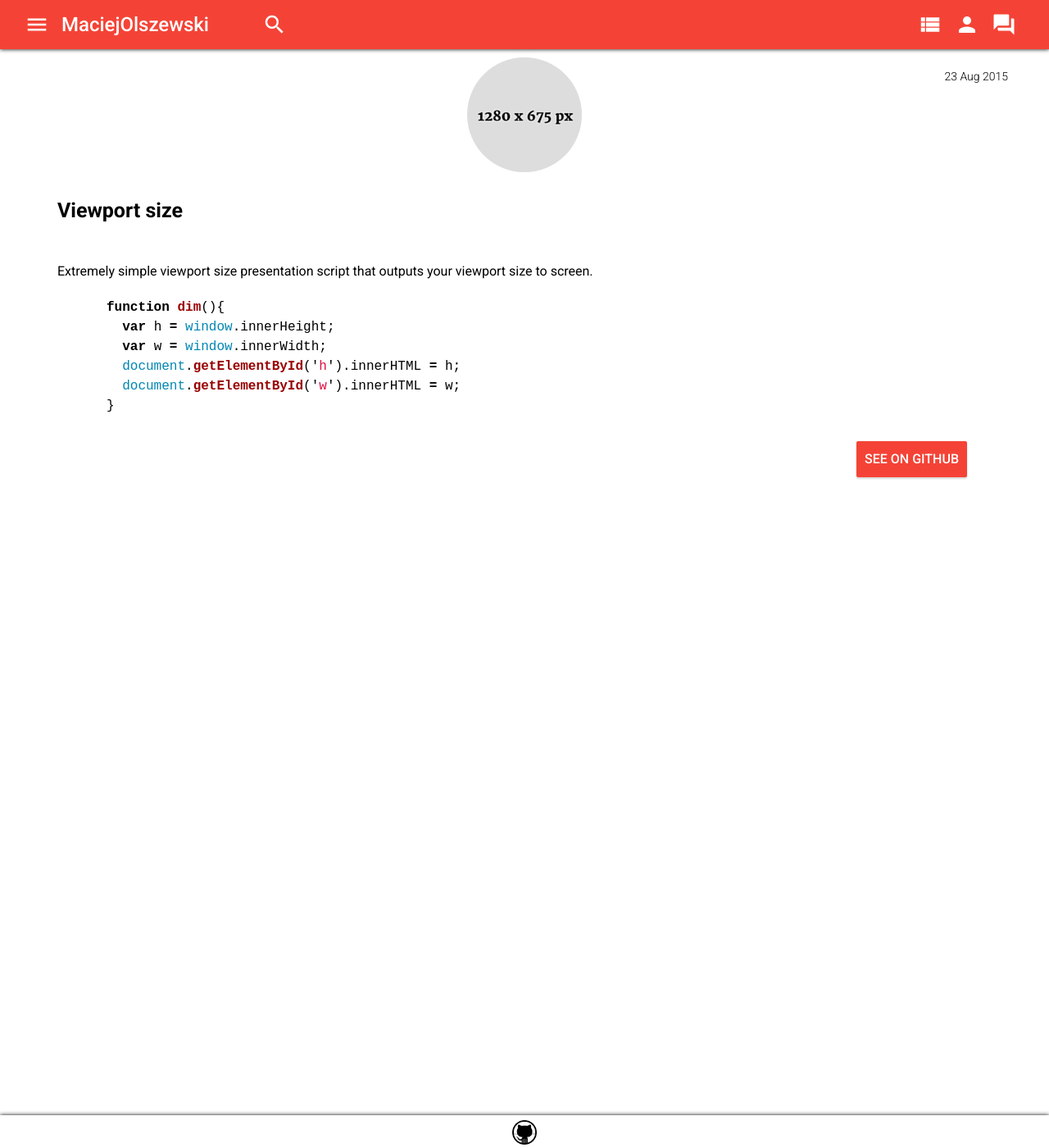
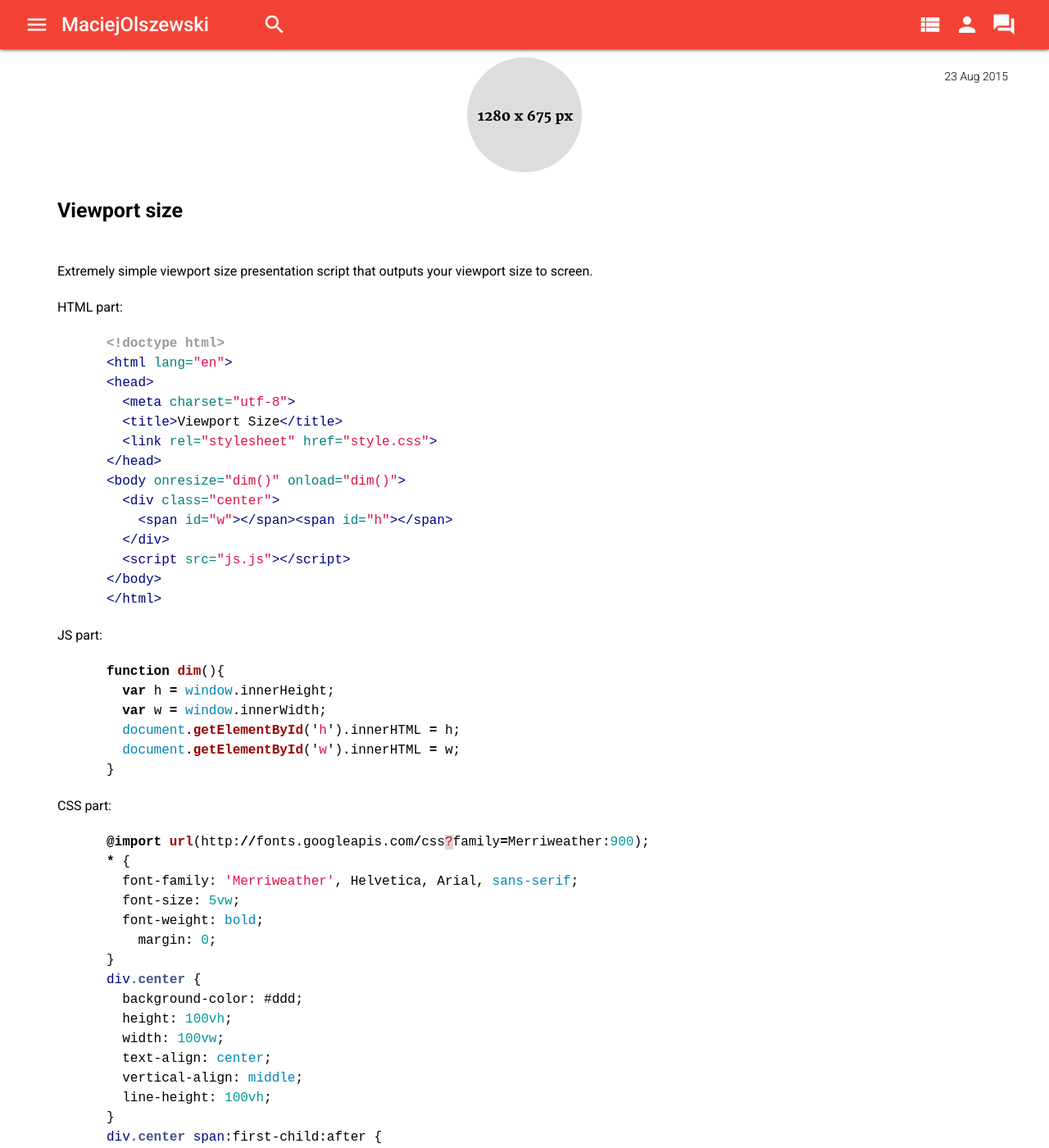
Before and after one commit to MaciejOlszewski/MaciejOlszewski.github.io, a Jekyll site: the page built from _posts/2015-09-28-viewport-size.md, in a window 1280 px wide and 1400 px high. Shown: the whole window at 82% size. Built offline with Jekyll 4.4.1, drawn with Linux system fonts in a browser that asks for light colours; some of the changed text lies outside the part shown.

Commit message:
added post

```diff
--- a/_posts/2015-09-28-viewport-size.md
+++ b/_posts/2015-09-28-viewport-size.md
@@ -9,6 +9,27 @@ permalink: ViewportSize
 ---
 Extremely simple viewport size presentation script that outputs your viewport size to screen.
 
+HTML part:
+
+{% highlight html %}
+<!doctype html>
+<html lang="en">
+<head>
+  <meta charset="utf-8">
+  <title>Viewport Size</title>
+  <link rel="stylesheet" href="style.css">
+</head>
+<body onresize="dim()" onload="dim()">
+  <div class="center">
+    <span id="w"></span><span id="h"></span>
+  </div>
+  <script src="js.js"></script>
+</body>
+</html>
+{% endhighlight %}
+
+JS part:
+
 {% highlight javascript %}
 function dim(){
   var h = window.innerHeight;
@@ -17,3 +38,29 @@ function dim(){
   document.getElementById('w').innerHTML = w;
 }
 {% endhighlight %}
+
+CSS part:
+
+{% highlight css %}
+@import url(http://fonts.googleapis.com/css?family=Merriweather:900);
+* {
+  font-family: 'Merriweather', Helvetica, Arial, sans-serif;
+  font-size: 5vw;
+  font-weight: bold;
+    margin: 0;
+}
+div.center {
+  background-color: #ddd;
+  height: 100vh;
+  width: 100vw;
+  text-align: center;
+  vertical-align: middle;
+  line-height: 100vh;
+}
+div.center span:first-child:after {
+  content: " x "
+}
+div.center span:last-child:after {
+  content: " px"
+}
+{% endhighlight %}
```
Also changed, not shown: images/icon.png.
